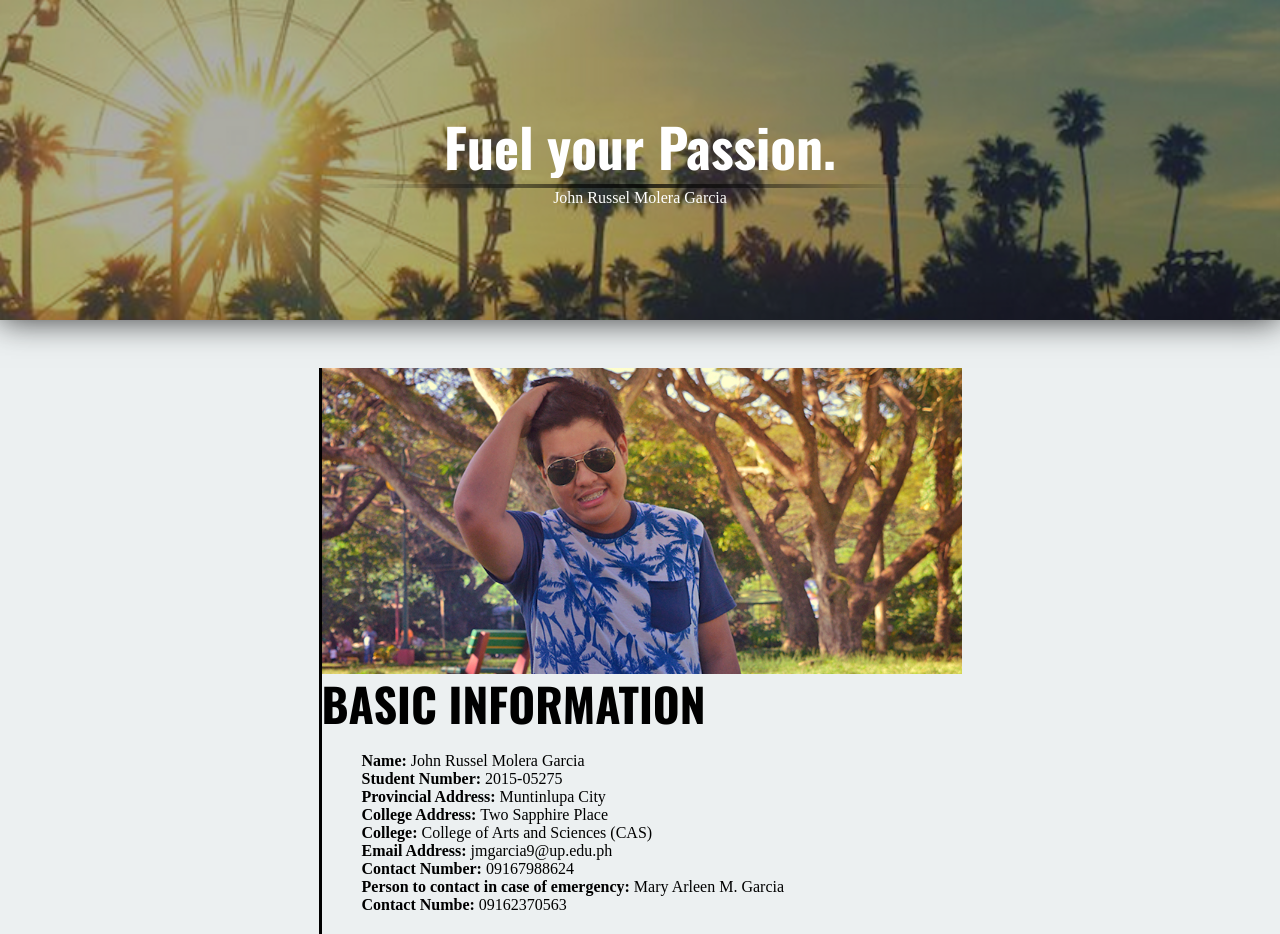
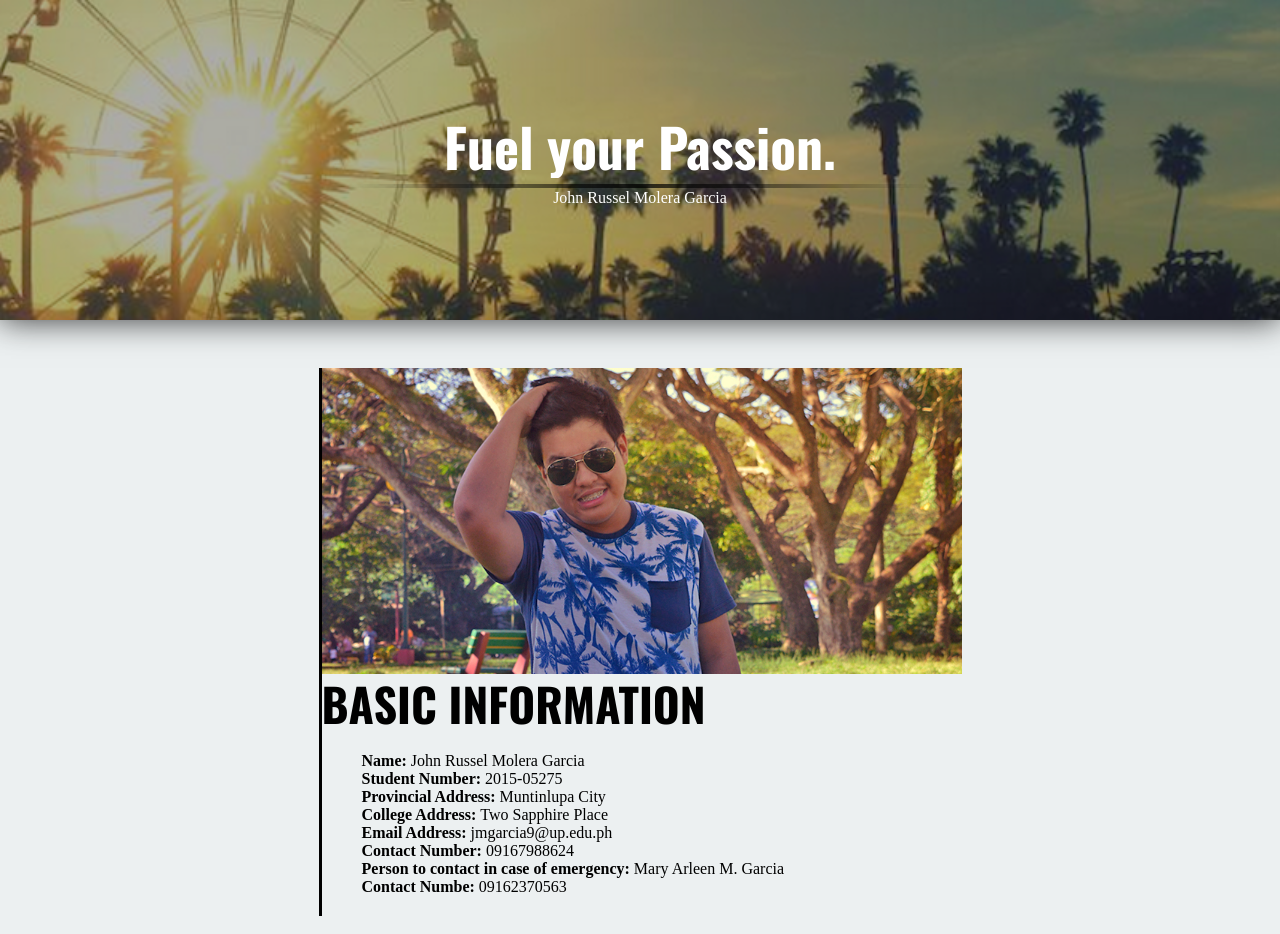
Before and after one commit to pvivianjoy/johnrusselmoleragarcia.github.io, a plain HTML site: page index.html in a window 1280 px wide. Drawn offline with nearby package versions, Linux system fonts and the light colour scheme; a web font is replaced by a local one.

Commit message:
College removed

```diff
--- a/index.html
+++ b/index.html
@@ -24,7 +24,6 @@
 				<li><span class = "bold">Student Number: </span>2015-05275</li>
 				<li><span class = "bold">Provincial Address: </span>Muntinlupa City</li>
 				<li><span class = "bold">College Address: </span>Two Sapphire Place</li>
-				<li><span class = "bold">College: </span>College of Arts and Sciences (CAS)</li>
 				<li><span class = "bold">Email Address: </span>jmgarcia9@up.edu.ph</li>
 				<li><span class = "bold">Contact Number: </span>09167988624</li>
 				<li><span class = "bold">Person to contact in case of emergency: </span>Mary Arleen M. Garcia</li>
```
